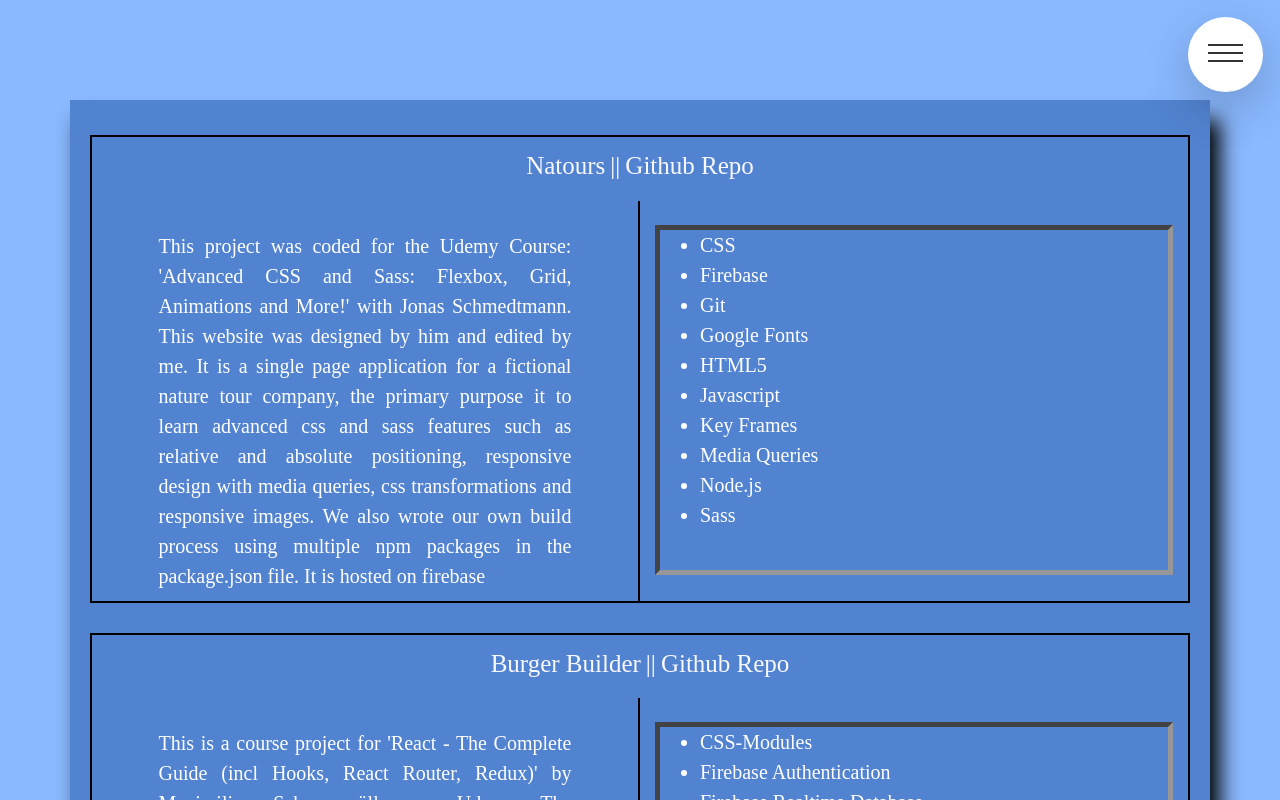
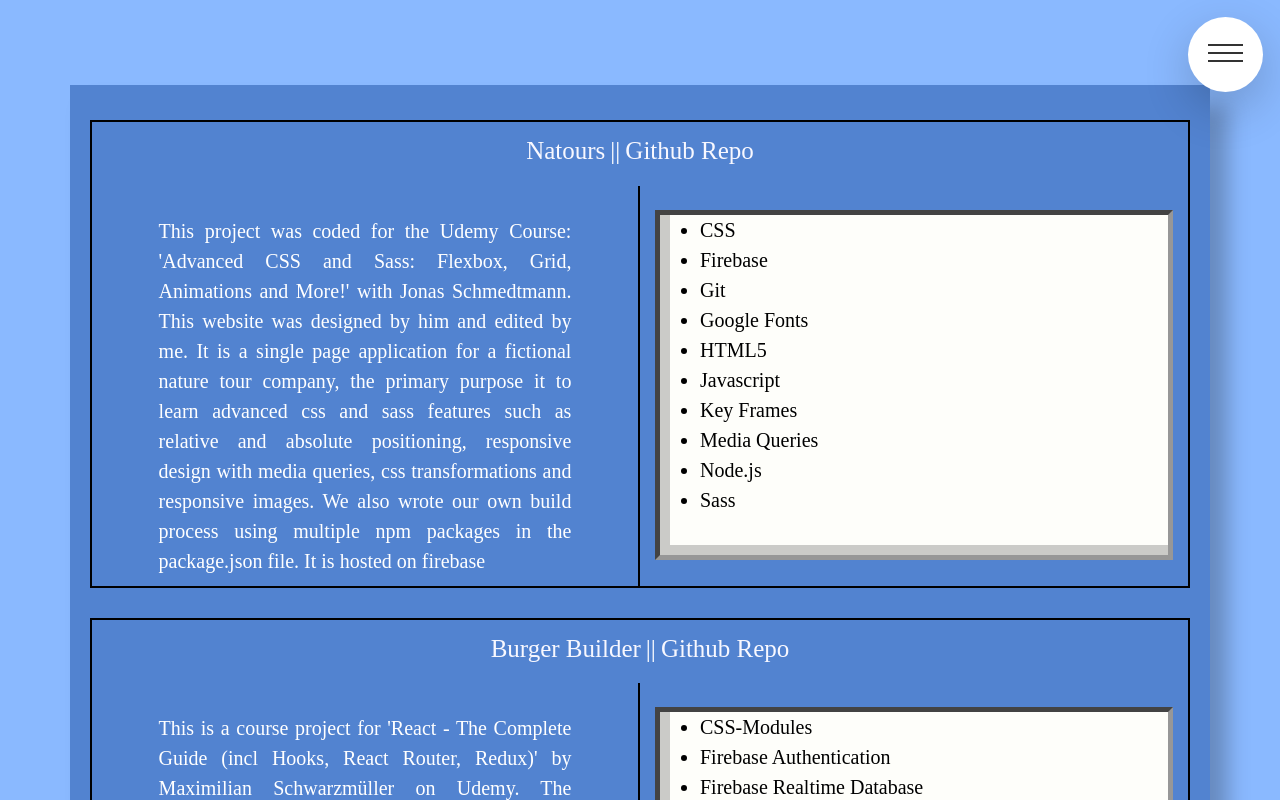
Before and after one commit to cfech/fireBasePortfolio, a React (Create React App) app: page /technologies in a window 1280 px wide. Shown: the top 800 px of the page. Built offline with nearby package versions, Linux system fonts and the light colour scheme.

Commit message:
fixing a bug in the nav and adding some box shadows

```diff
--- a/src/components/aboutMe/aboutme.css
+++ b/src/components/aboutMe/aboutme.css
@@ -3,8 +3,8 @@
     color: var(--text-color-primary);
     border: 8px double black;
     margin-top: 75px;
-    /* clip-path: polygon(0 0, 100% 0%, 100% 84%, 0% 100%);
-    box-shadow: 0 20px 20px black !important */
+    /* clip-path: polygon(0 0, 100% 0%, 100% 84%, 0% 100%);*/
+    box-shadow: var(--box-shadow-25);
 }
 
 .aboutMe {
--- a/src/components/navigation/nav/nav.css
+++ b/src/components/navigation/nav/nav.css
@@ -275,7 +275,7 @@ dont think keyframe translate works with bootstrap */
     height: 100vh;
     position: fixed;
     top: 0;
-    left: 0;
+    left: -2000px;
     z-index: 1500;
     opacity: 0;
     width: 0;
@@ -332,6 +332,7 @@ dont think keyframe translate works with bootstrap */
 }
 
 .navigation__checkbox:checked~.navigation__nav {
+    left: 0px;
     opacity: 1;
     width: 100%;
 }
--- a/src/components/technology/techCard/techCard.css
+++ b/src/components/technology/techCard/techCard.css
@@ -58,7 +58,9 @@
     width: 100%;
     font-family: 'Roboto Slab', serif;
     font-size: 20px;
-    color: white;
+    color: black;
+    background-color: #fefefa;
+    box-shadow: inset 10px -10px 0px rgba(0, 0, 0, .2);;
 }
 
 .techList::-webkit-scrollbar {
--- a/src/components/technology/teshnologiesdiv.css
+++ b/src/components/technology/teshnologiesdiv.css
@@ -5,6 +5,7 @@
     border-color: black;
     border-width: 8px;
     margin-top: 10px;
+    box-shadow: var(--box-shadow-25);
 }
 
 .techImages {
--- a/src/pages/certifications/certifications.css
+++ b/src/pages/certifications/certifications.css
@@ -1,6 +1,7 @@
 .Certs {
     background-color: var(--color-primary);
     padding-top: 10px;
+    padding-bottom: 25px;
 }
 
 .certificationsWindow {
@@ -13,6 +14,10 @@
     padding: 50px 20px 200px 20px;
     box-sizing: border-box;
     border: 3px solid black;
+    margin-top: 75px;
+
+    box-shadow: var(--box-shadow-25);
+    position: relative;
 }
 
 @media(max-width: 600px){
@@ -218,7 +223,7 @@
 text-align: center;
 position: absolute;
 left: 50%;
-top: 2%;
+top: 10px;
 transform: translateX(-50%);
 color: white;
 font-size: 10px;
--- a/src/pages/hompage/main.css
+++ b/src/pages/hompage/main.css
@@ -15,6 +15,8 @@
 
     --text-color-primary: ghostwhite;
     --text-color-secondary: black;
+
+    --box-shadow-25: 18px 20px 20px rgba(0, 0, 0, .25);
 }
 
 html, body {
@@ -32,6 +34,7 @@ html, body {
     border-color: black;
     border-width: 3px;
     margin-top: 30px;
+    box-shadow: var(--box-shadow-25);
 }
 
 .homework__section {
@@ -40,6 +43,7 @@ html, body {
     margin-top: 30px;
     position: relative;
     transition: all 2s;
+    box-shadow: var(--box-shadow-25);
 }
 
 .homework__section--row {
--- a/src/pages/technology/tech.css
+++ b/src/pages/technology/tech.css
@@ -3,14 +3,14 @@
     /* background-image: url(https://images.pexels.com/photos/1546863/nature-milky-way-galaxy-constellations-1546863.jpeg?auto=compress&cs=tinysrgb&dpr=2&h=750&w=1260);
     background-size: contain; */
    background-color: var(--color-primary);
-   padding-top: 100px;
+   padding-top: 85px;
 }
 
 .projects {
     background-color: var(--color-secondary);
     /* opacity: .7; */
     padding: 5px 20px 5px 20px;
-    box-shadow: 10px 20px 20px black;
+    box-shadow: var(--box-shadow-25)
 
 }
 
```
